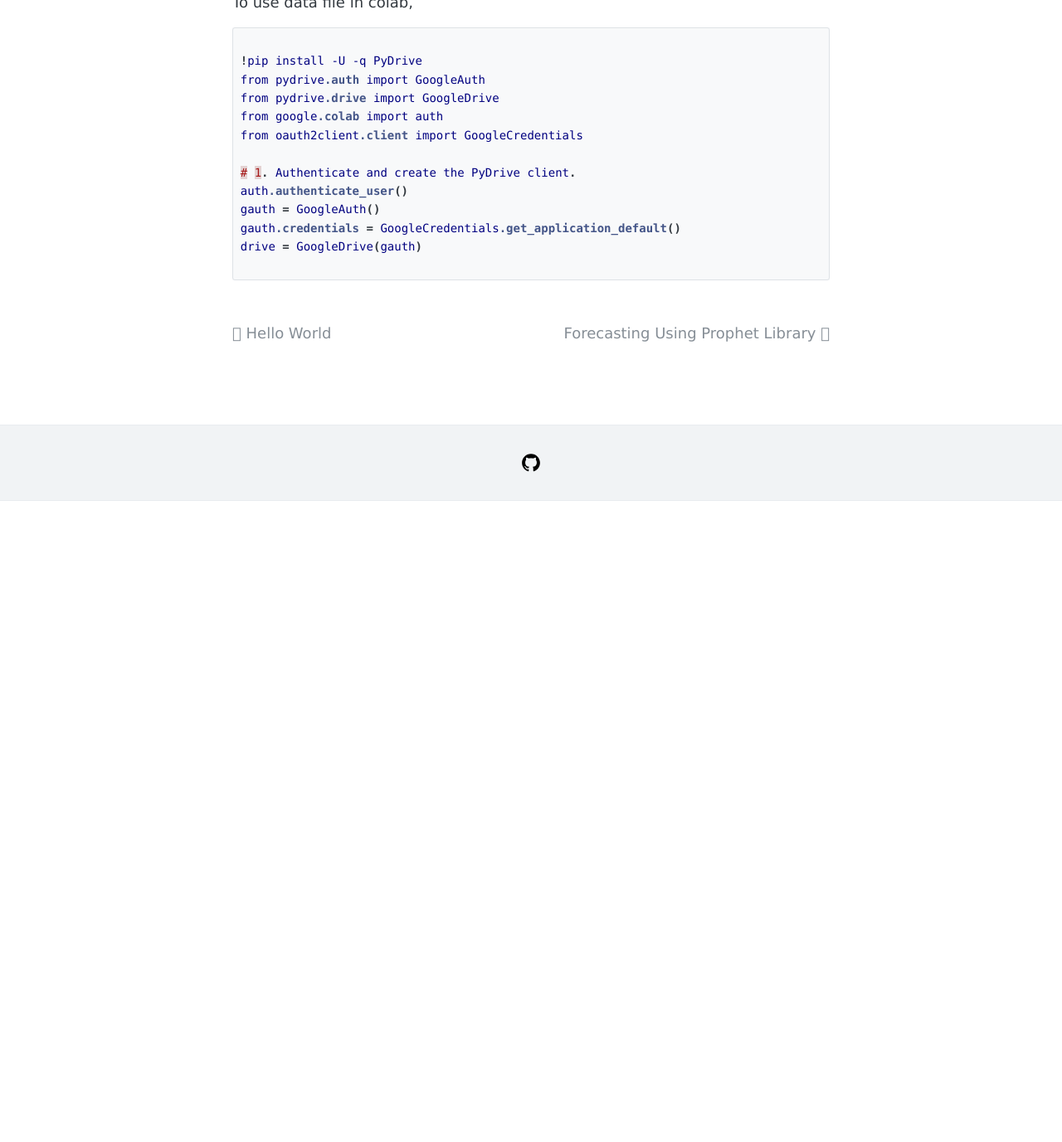
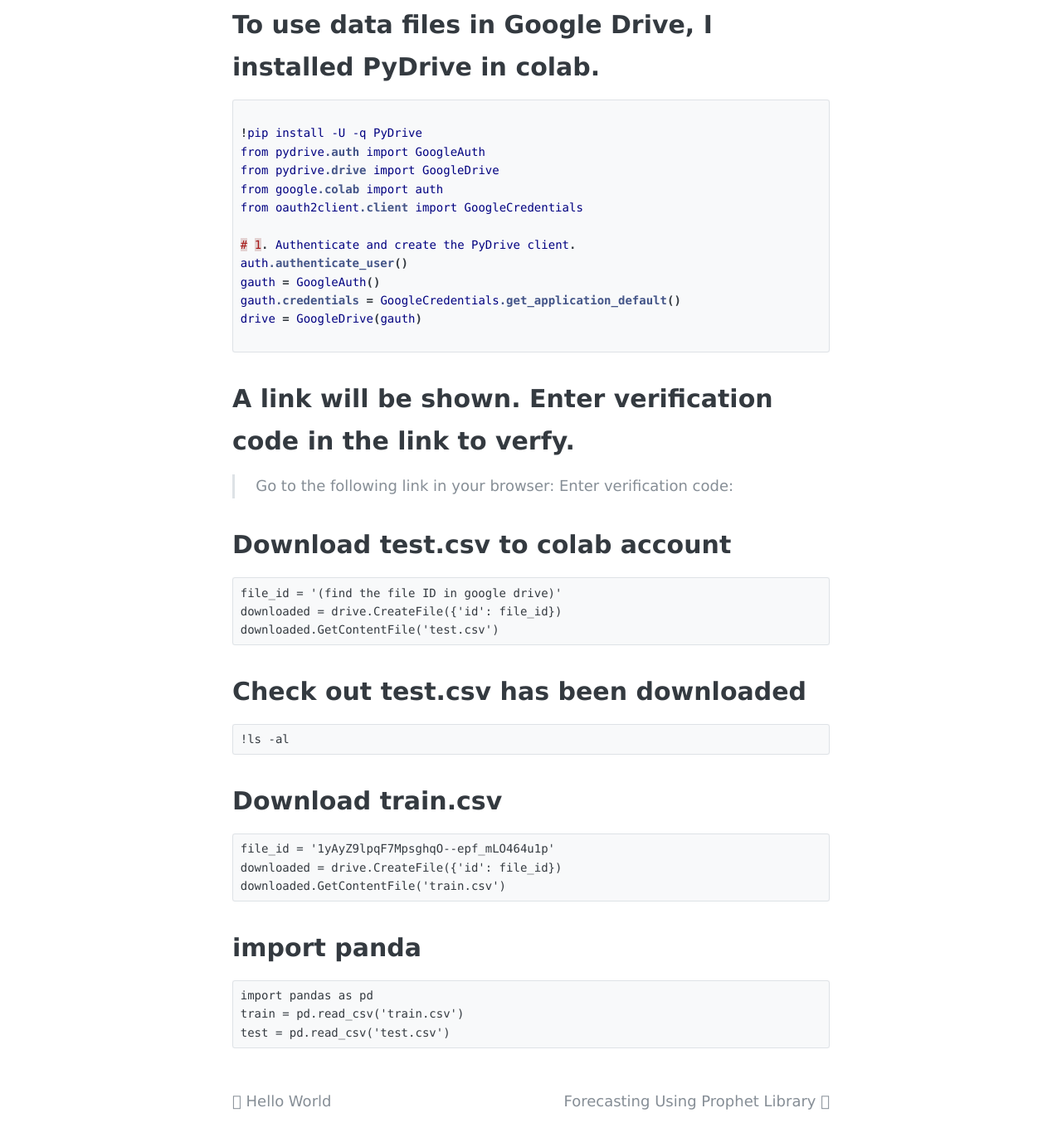
Before and after one commit to jae250/jae250.github.io, a Jekyll site: the page built from _posts/2019-04-02-Titanic-ML.md, in a window 1280 px wide and 1400 px high, scrolled down 270 px. Shown: the top 1377 px of the window at 83% size. Built offline with Jekyll 4.4.1, drawn with Linux system fonts in a browser that asks for light colours; our own code applies the rules of GitHub Pages for plain Markdown files; before the commit the page ends 900 px from its top, so only the background shows below that.

Commit message:
Update 2019-04-02-Titanic-ML.md

````diff
--- a/_posts/2019-04-02-Titanic-ML.md
+++ b/_posts/2019-04-02-Titanic-ML.md
@@ -1,4 +1,5 @@
-To use data file in colab,
+# To use data files in Google Drive, I installed PyDrive in colab.
+
 ```css
 
 !pip install -U -q PyDrive
@@ -14,3 +15,36 @@ gauth.credentials = GoogleCredentials.get_application_default()
 drive = GoogleDrive(gauth)
 
 ```
+# A link will be shown. Enter verification code in the link to verfy.
+
+> Go to the following link in your browser:
+Enter verification code:
+
+# Download test.csv to colab account
+
+```
+file_id = '(find the file ID in google drive)'
+downloaded = drive.CreateFile({'id': file_id})
+downloaded.GetContentFile('test.csv')
+```
+# Check out test.csv has been downloaded
+
+```
+!ls -al
+```
+
+# Download train.csv
+
+```
+file_id = '1yAyZ9lpqF7MpsghqO--epf_mLO464u1p'
+downloaded = drive.CreateFile({'id': file_id})
+downloaded.GetContentFile('train.csv')
+```
+
+# import panda
+
+```
+import pandas as pd
+train = pd.read_csv('train.csv')
+test = pd.read_csv('test.csv')
+```
````
